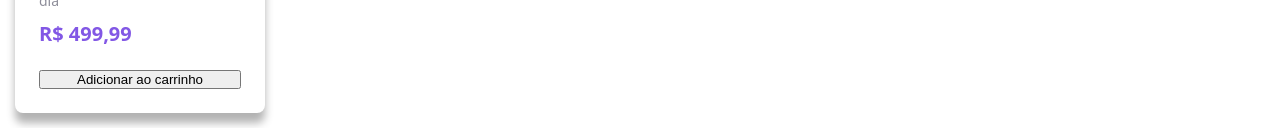
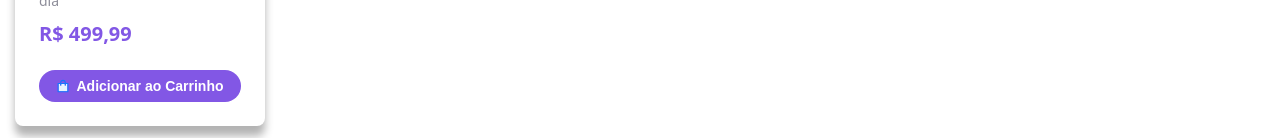
Before and after one commit to erosgri/E-Commerce, a React (Vite) app: page / in a window 1280 px wide. Shown: the part 748-886 px from the top of the page. Built offline with nearby package versions, Linux system fonts and the light colour scheme.

Commit message:
component button finalizado

```diff
--- a/src/components/ProductCard/index.tsx
+++ b/src/components/ProductCard/index.tsx
@@ -1,4 +1,6 @@
+import { Button } from '../ui/Button';
 import styles from './product-card.module.scss';
+import {ShoppingTwoTone} from '@ant-design/icons'
 
 interface ProductCardProps {
     id: string;
@@ -29,8 +31,11 @@ export function ProductCard({
                         currency: 'BRL',
                     })}
                 </span>
-            </div>
-            <button>Adicionar ao carrinho</button>
+            </div> <Button variant="primary">
+                <ShoppingTwoTone/>
+                Adicionar ao Carrinho
+                </Button>
+
         </div>
     </div>
 
--- /dev/null
+++ b/src/components/ui/Button/button.module.scss
@@ -0,0 +1,42 @@
+.button {
+    display: flex;
+    align-items: center;
+    justify-content: center;
+    gap: 6px;
+
+    padding: 8px 16px;
+    border-radius: 70px;
+    border: 0;
+    font-weight: bold;
+    font-size: 14px;
+
+    cursor: pointer;
+
+    transition: filter 0.2s;
+
+    &:hover {
+        filter: brightness(0.7);
+    }
+
+    &:disabled {
+        cursor: not-allowed;
+        opacity: 0.7;
+    }
+
+}
+
+.primary {
+    background: var(--primary);
+    color: var(--white);
+}
+.secundary {
+    background: var(--gray-200);
+    color: var(--gray-700);
+}
+.danger {
+    background: var(--red-500);
+    color: var(--white);
+}
+.fullWidth {
+    width: 100%;
+}
--- /dev/null
+++ b/src/components/ui/Button/index.tsx
@@ -0,0 +1,17 @@
+import type { ButtonHTMLAttributes } from "react";
+import styles from './button.module.scss';
+
+interface ButtonProps extends ButtonHTMLAttributes<HTMLButtonElement> {
+    variant?: "primary" | "secundary" | "danger";
+    fullWidth?: boolean;
+}
+
+export function Button({ children, variant = "primary", fullWidth, className, ...props }: ButtonProps) {
+    return (<button className={`
+                        ${styles.button}
+                        ${styles[variant]}
+                        ${fullWidth ? styles.fullWidth : ""}
+                        ${className ?? ""}`}{...props}>{children}
+            </button>
+    );
+}
```
